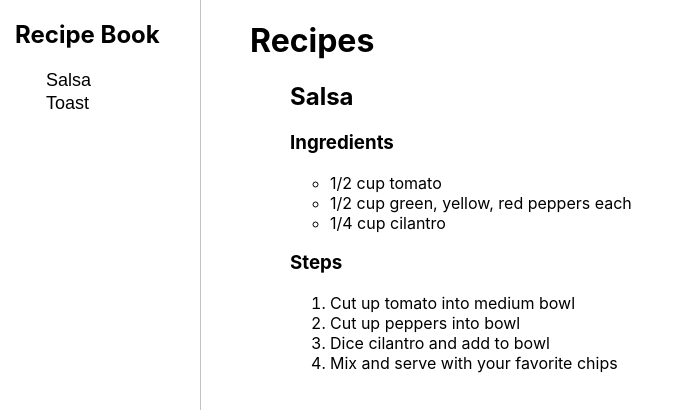
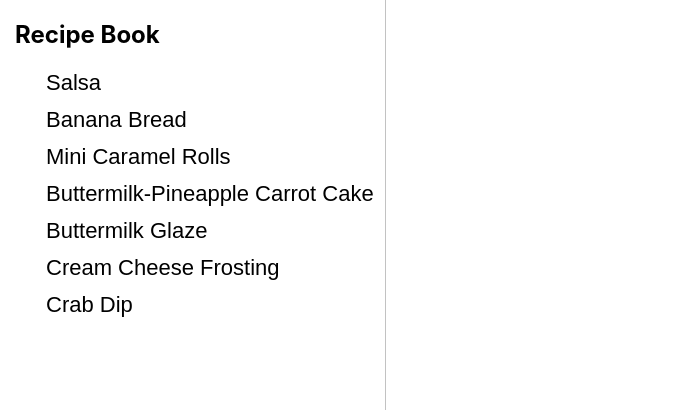
Before and after one commit to Ncf4n1/React-Recipe-Organizer, a React (Create React App) app: page / in a window 1280 px wide. Shown: the top 410 px of the page, without its empty margins (0-678 px from the left). Built offline with nearby package versions, Linux system fonts and the light colour scheme.

Commit message:
finished change recipe buttons functionality and manually added recipes

```diff
--- a/src/App.css
+++ b/src/App.css
@@ -1,6 +1,6 @@
 #recipeSideNav {
   height: 100%;
-  width: 200px;
+  width: 385px;
   position: fixed;
   z-index: 1;
   top: 0;
@@ -20,7 +20,8 @@
 .recipeBookButton {
   border: none;
   background-color: #FFFFFF;
-  font-size: 18px;
+  font-size: 22px;
+  padding-bottom: 10px;
 }
 
 .recipeBookButton:hover {
@@ -28,5 +29,5 @@
 }
 
 #recipeMainContent {
-  margin-left: 250px;
+  margin-left: 420px;
 }
--- a/src/App.js
+++ b/src/App.js
@@ -20,43 +20,166 @@ class Recipe extends React.Component {
 
 class App extends React.Component {
   constructor(props) {
-    super(props)
+    super(props);
+    this.changeRecipe = this.changeRecipe.bind(this);
     this.state = {
       recipes: [
         {
           title: 'Salsa',
           ingredients: [
-            '1/2 cup tomato',
-            '1/2 cup green, yellow, red peppers each',
-            '1/4 cup cilantro'
+            '2 14oz (or 1 26oz) can(s) diced tomatoes',
+            '1 small can tomato sauce',
+            '1 can El pato duck sauce',
+            '1/2 chopped onion',
+            'Chopped cilantro',
+            'Garlic salt'
           ],
           steps: [
-            'Cut up tomato into medium bowl',
-            'Cut up peppers into bowl',
-            'Dice cilantro and add to bowl',
-            'Mix and serve with your favorite chips'
+            'Mix tomatoes, tomato sauce, and El pato into medium bowl',
+            'Mix in onions, cilantro, and garlic salt into bowl',
+            'Serve with tortilla chips'
           ]
         },
         {
-          title: 'Toast',
+          title: 'Banana Bread',
           ingredients: [
-            'Bread',
-            'Toaster'
+            '2 eggs',
+            '1/2 cup sugar',
+            '1 cup sour cream',
+            '1 teaspoon soda',
+            '1/4 teaspoon salt',
+            '1 cup mashed bananas',
+            '2 cups flour',
+            '1 teaspoon baking powder',
+            'Nuts'
           ],
           steps: [
-            'Put bread in toast',
-            'Run toaster',
-            'Eat'
+            'Mix ingredients into baking bowl',
+            'Bake at 350 degrees for 50-55 minutes',
+            'Mixture makes one medium loaf'
+          ]
+        },
+        {
+          title: 'Mini Caramel Rolls',
+          ingredients: [
+            '1/3 cup packed brown sugar',
+            '1/3 cup cubed butter',
+            '2 tablespoons light corn syrup',
+            '1-1/2 teaspoons 2% milk',
+            '1 tube (8oz) refrigerated crescent rolls',
+            '2 teaspoons Imperial Sugar / Dixie Crystals Granulated Sugar',
+            '1/2 teaspoon ground cinnamon'
+          ],
+          steps: [
+            'Combine brown sugar, butter, corn syrup, and milk into small saucepan',
+            'Cook and stir over medium heat until butter melts and sugar is dissolved',
+            'Pour mix into greased 9 inch pie plate',
+            'Separate crescent dough into four rectangles and gently press to seal',
+            'Combine sugar and cinnamon into a small bowl and sprinkle over rectangles',
+            'Roll up rectangles jelly-style starting with the long side and pinch seams to seal',
+            'Cut each rectangles into nine slices and place cut side down in ready pie plate',
+            'Bake at 375 degrees for 15-18 minutes or until golden',
+            'Let cool in pie plate for 1 minute before flipping onto serving plate',
+            'This recipe yields 12 rolls'
+          ]
+        },
+        {
+          title: 'Buttermilk-Pineapple Carrot Cake',
+          ingredients: [
+            '2 cups all-purpose flour',
+            '2 cups sugar',
+            '2 teaspoons baking soda',
+            '1-1/2 teaspoons ground cinnamon',
+            '1 teaspoon baking powder',
+            '1/4 teaspoon salt',
+            '2 cups finely shredded carrots',
+            '1/4 cup buttermilk or sour milk',
+            '1/4 cup cooking oil',
+            '1 8-1/4oz can crushed pineapple, drained',
+            '1 cup chopped walnuts',
+            '3 eggs',
+            '1/2 cup coconut',
+            '1 teaspoon vanilla',
+            '1 recipe Buttermilk Glaze',
+            '1 recipe Cream Cheese Frosting',
+            '1/2 cup chopped walnuts (topping)'
+          ],
+          steps: [
+            'Grease 13x9x2 inch baking pan or grease and flour two 9x1-1/2 inch round baking pans',
+            'Combine flour, sugar, baking soda, cinnamon, baking powder, and salt in a large mixing bowl',
+            'Add shredded carrots, buttermilk or sour milk, cooking oil, drained pineapple, 1 cup nuts, eggs, coconut, and vanilla',
+            'Stir until combined and spread into baking pan(s)',
+            'Bake at 350 degrees for 40-45 minutes or until cake springs when touched',
+            'Pour Buttermilk Glaze over top of cake',
+            'Cool layers of cake in pans on wire rack for 15 minutes',
+            'Remove cakes and cool on racks',
+            'Frost with Cream Cheese Frosting and sprinkle with 1/2 cup of nuts'
+          ]
+        },
+        {
+          title: 'Buttermilk Glaze',
+          ingredients: [
+            '1/2 cup sugar',
+            '1/4 cup buttermilk or sour milk',
+            '1/4 cup butter',
+            '2 teaspoons light-colored corn syrup',
+            '1/2 teaspoon vanilla'
+          ],
+          steps: [
+            'Combine sugar, buttermilk or sour milk, butter, and corn syrup in a medium saucepan',
+            'Bring to boiling, then reduce heat',
+            'Cook and stir for 4 minutes',
+            'Remove saucepan from heat and stir in vanilla'
+          ]
+        },
+        {
+          title: 'Cream Cheese Frosting',
+          ingredients: [
+            '8oz cream cheese',
+            '1/4 cup butter',
+            '1 teaspoon vanilla',
+            '1 16oz package (4 cups) powdered sugar'
+          ],
+          steps: [
+            'Mix ingredients at room temperature into small bowl',
+            'Put in refrigerator overnight to let cool',
+            'Spread on your favorite dessert'
+          ]
+        },
+        {
+          title: 'Crab Dip',
+          ingredients: [
+            '1 8oz package softened cream cheese',
+            '1/2 cup mayonnaise',
+            '1/2 cup sliced green onion',
+            '1/2 cup chopped celery',
+            '2 tablespoons lemon juice',
+            '1 package (8oz) crab meat, chopped',
+          ],
+          steps: [
+            'Mix ingredients together in serving bowl',
+            'Chill several hours in refrigerator',
+            'Serve and enjoy'
           ]
         }
-      ]
+      ],
+      currentRecipe: null
     }
   }
 
-  changeRecipe(recipe) {
+  changeRecipe(recipeButton) {
+    const recipeTitle = recipeButton.target.id.split('_')[0];
+    const recipesByTitle = this.state.recipes.filter((recipe) => recipe.title === recipeTitle);
+    if (recipesByTitle.length > 0)
+    {
+      this.setState({
+        currentRecipe: recipesByTitle[0]
+      });
+    }
   }
 
   render() {
+    let currentRecipe = this.state.currentRecipe;
     return (
       <div id='recipeApp'>
         <div id='recipeSideNav'>
@@ -65,7 +188,11 @@ class App extends React.Component {
             {
               this.state.recipes.map((recipe) =>
                 <li>
-                  <button onClick='changeRecipe' className='recipeBookButton'>
+                  <button
+                    id={recipe.title + '_button'}
+                    onClick={this.changeRecipe}
+                    className='recipeBookButton'
+                  >
                   {recipe.title}
                   </button>
                 </li>
@@ -74,14 +201,15 @@ class App extends React.Component {
           </ul>
         </div>
         <div id='recipeMainContent'>
-          <h1> Recipes </h1>
-          <ul>
+          {
+            currentRecipe ?
             <Recipe
-              ingredients={this.state.recipes[0].ingredients}
-              steps={this.state.recipes[0].steps}
-              title={this.state.recipes[0].title}
+              ingredients={currentRecipe.ingredients}
+              steps={currentRecipe.steps}
+              title={currentRecipe.title}
             />
-            </ul>
+            : null
+          }
         </div>
       </div>
     )
```
